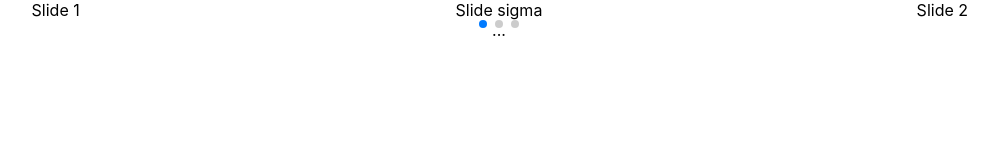
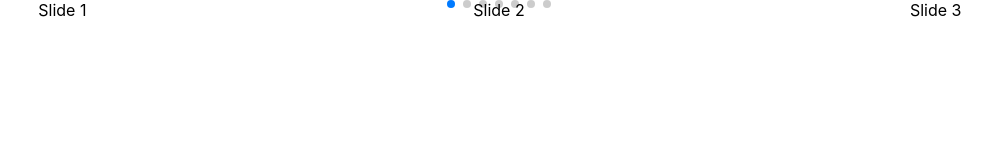
Before and after one commit to CallumAlexander/The-PefferMural-Project, a React (Create React App) app: page / in a window 1280 px wide. Shown: the top 160 px of the page, without its empty margins (141-1139 px from the left). Built offline with nearby package versions, Linux system fonts and the light colour scheme.

Commit message:
FreeMode works now

```diff
--- a/src/Carousell.js
+++ b/src/Carousell.js
@@ -13,22 +13,24 @@ import {FreeMode, Pagination} from 'swiper/modules';
 const Carousell = () => {
     return (
         <Swiper
-            spaceBetween={50}
             slidesPerView={3}
-            freemode={true}
+            spaceBetween={30}
+            freeMode={true}
             pagination={{
                 clickable: true,
             }}
             modules={[FreeMode, Pagination]}
-            onSlideChange={() => console.log('slide change')}
-            onSwiper={(swiper) => console.log(swiper)}
+            className="mySwiper"
         >
             <SwiperSlide>Slide 1</SwiperSlide>
-            <SwiperSlide>Slide sigma</SwiperSlide>
             <SwiperSlide>Slide 2</SwiperSlide>
             <SwiperSlide>Slide 3</SwiperSlide>
             <SwiperSlide>Slide 4</SwiperSlide>
-            ...
+            <SwiperSlide>Slide 5</SwiperSlide>
+            <SwiperSlide>Slide 6</SwiperSlide>
+            <SwiperSlide>Slide 7</SwiperSlide>
+            <SwiperSlide>Slide 8</SwiperSlide>
+            <SwiperSlide>Slide 9</SwiperSlide>
         </Swiper>
     );
 };
```
